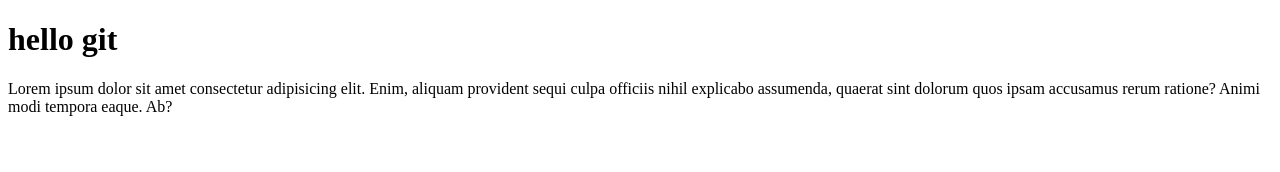
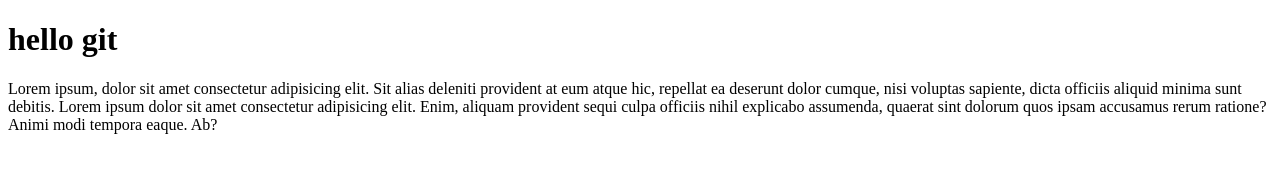
Before and after one commit to Francois-Legrand/testGit, a plain HTML site: page index.html in a window 1280 px wide. Drawn offline with Linux system fonts and the light colour scheme.

Commit message:
commit-11.38

```diff
--- a/index.html
+++ b/index.html
@@ -9,6 +9,7 @@
 </head>
 <body>
     <h1>hello git</h1>
+    Lorem ipsum, dolor sit amet consectetur adipisicing elit. Sit alias deleniti provident at eum atque hic, repellat ea deserunt dolor cumque, nisi voluptas sapiente, dicta officiis aliquid minima sunt debitis.
     Lorem ipsum dolor sit amet consectetur adipisicing elit. Enim, aliquam provident sequi culpa officiis nihil explicabo assumenda, quaerat sint dolorum quos ipsam accusamus rerum ratione? Animi modi tempora eaque. Ab?
 </body>
 </html>
```
Also changed, not shown: 1 other file.
